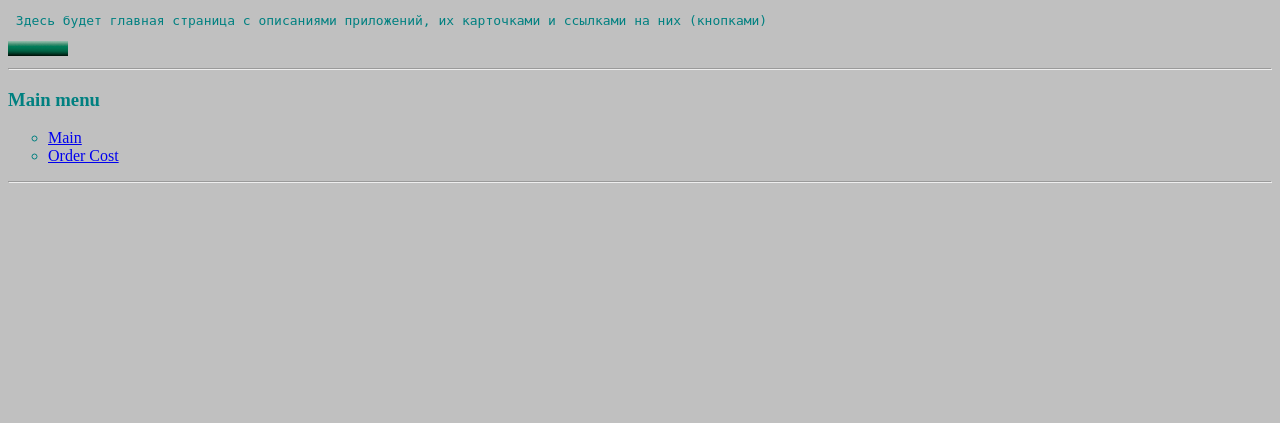
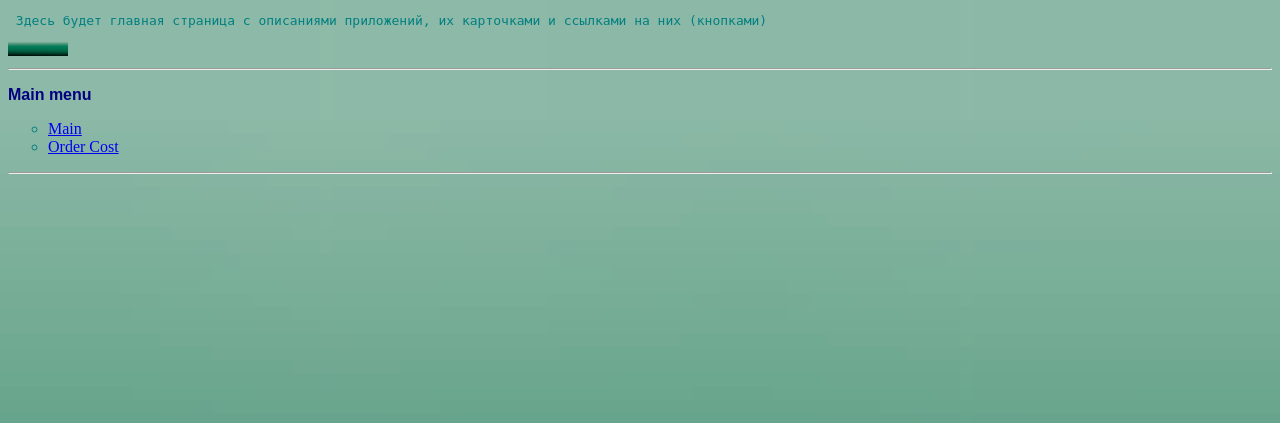
Before and after one commit to Klaus8k/talpo, a Django app: page / in a window 1280 px wide. Shown: the top 423 px of the page. Run offline with Django 3.2, Linux system fonts and the light colour scheme.

Commit message:
+ add css ! продолжаем html and css

```diff
--- /dev/null
+++ b/static/style.css
@@ -0,0 +1,16 @@
+/* Style for site */
+
+H3 {
+  color: #000080;
+  font-size: 100%;
+  font-family: Arial, Verdana, sans-serif;
+}
+P {
+  padding-left: 20px;
+}
+body {
+  background: url('/static/green.gif');
+  background-size: 1000%;
+  background-position: left up;
+  background-repeat: repeat-x;
+}
--- a/templates/base.html
+++ b/templates/base.html
@@ -2,6 +2,7 @@
 <!DOCTYPE html>
 <html lang="en" xmlns="http://www.w3.org/1999/html">
 <head>
+    <link rel="stylesheet" href="{% static 'style.css' %}">
     <meta charset="UTF-8">
     <!--    Сюда надо вставить фильтр для отображения конкретной страницы-->
     <title> {{ unit }}</title>
```
